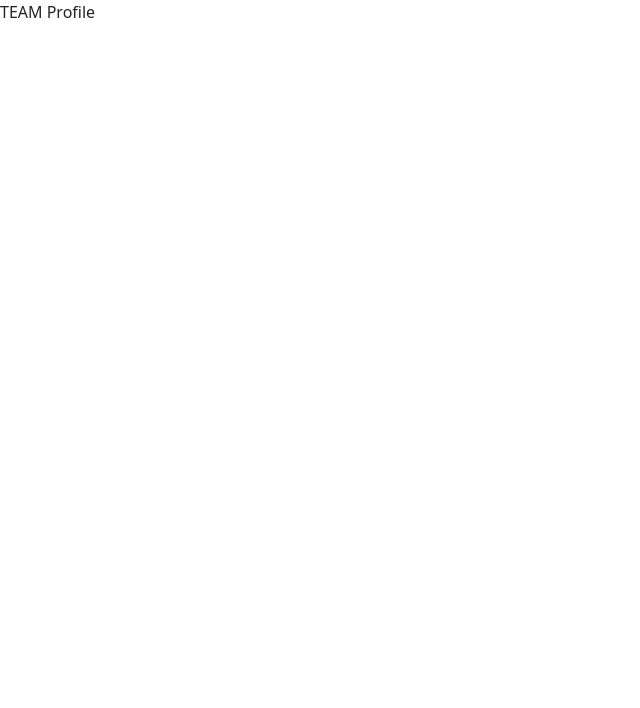
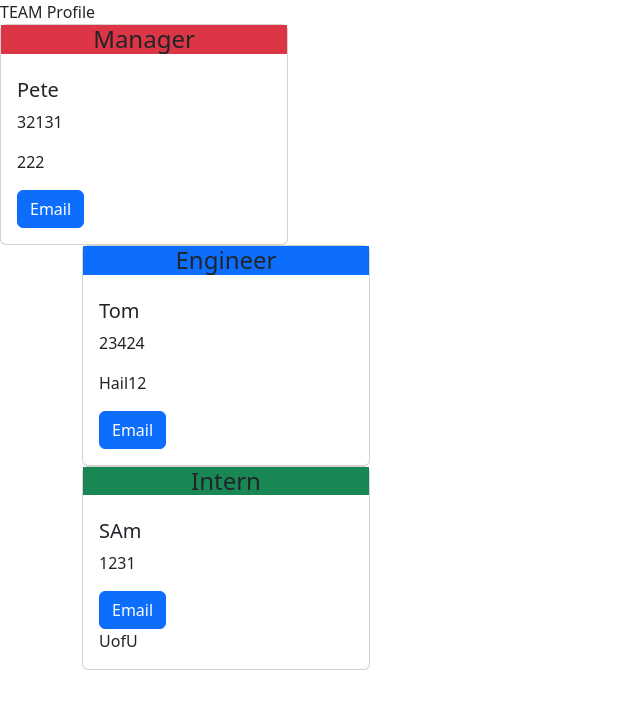
Before and after one commit to Firm-Tofu10/MyTeamGen, a website: page index.html in a window 1280 px wide. Shown: the whole page, without its empty margins (0-640 px from the left). Drawn offline with nearby package versions, Linux system fonts and the light colour scheme.

Commit message:
Update from tutoring
forgot to push this a while ago

```diff
--- a/index.html
+++ b/index.html
@@ -8,14 +8,38 @@
     </head>
     <body>
     <header class="bg-warning><h1>TEAM Profile </h1></header>
-
+    <div class="card" style="width: 18rem;">
+            <h4 class="card-title bg-danger text-center">Manager</h4>
+            <div class="card-body">
+              <h5 class="card-title">Pete</h5>
+              <p class="card-text">32131</p>
+              <p class="card-text">222</p>
+              <a href="mailto:PeteIsCool25@gmail.com" class="btn btn-primary">Email</a>
+              </div>
+          </div>
     <section class="container d-flex flex-wrap">
     </section>
     <section class="container d-flex flex-wrap">
-
+    <div class="card" style="width: 18rem;">
+            <h4 class="card-title bg-primary text-center">Engineer</h4>
+            <div class="card-body">
+              <h5 class="card-title">Tom</h5>
+              <p class="card-text">23424</p>
+              <p class="card-text">Hail12</p>
+              <a href="mailto:TomIsCool24@gmail.com" class="btn btn-primary">Email</a>
+            </div>
+          </div>
     </section>
     <section class="container d-flex flex-wrap">
-
+    <div class="card" style="width: 18rem;">
+            <h4 class="card-title bg-success text-center">Intern</h4>
+            <div class="card-body">
+              <h5 class="card-title">SAm</h5>
+              <p class="card-text">1231</p>
+              <a href="mailto:SamIsCool26" class="btn btn-primary">Email</a>
+              <p class="card-text">UofU</p>
+            </div>
+          </div>
     </section>
       <script src="https://cdn.jsdelivr.net/npm/bootstrap@5.2.0-beta1/dist/js/bootstrap.bundle.min.js" integrity="sha384-pprn3073KE6tl6bjs2QrFaJGz5/SUsLqktiwsUTF55Jfv3qYSDhgCecCxMW52nD2" crossorigin="anonymous"></script>
     </body>
```
Also changed, not shown: __test__/Employee.test.js (+25 -24 lines), __test__/Intern.test.js (+3 -3 lines), __test__/Manager.test.js (+1 -1 lines).
